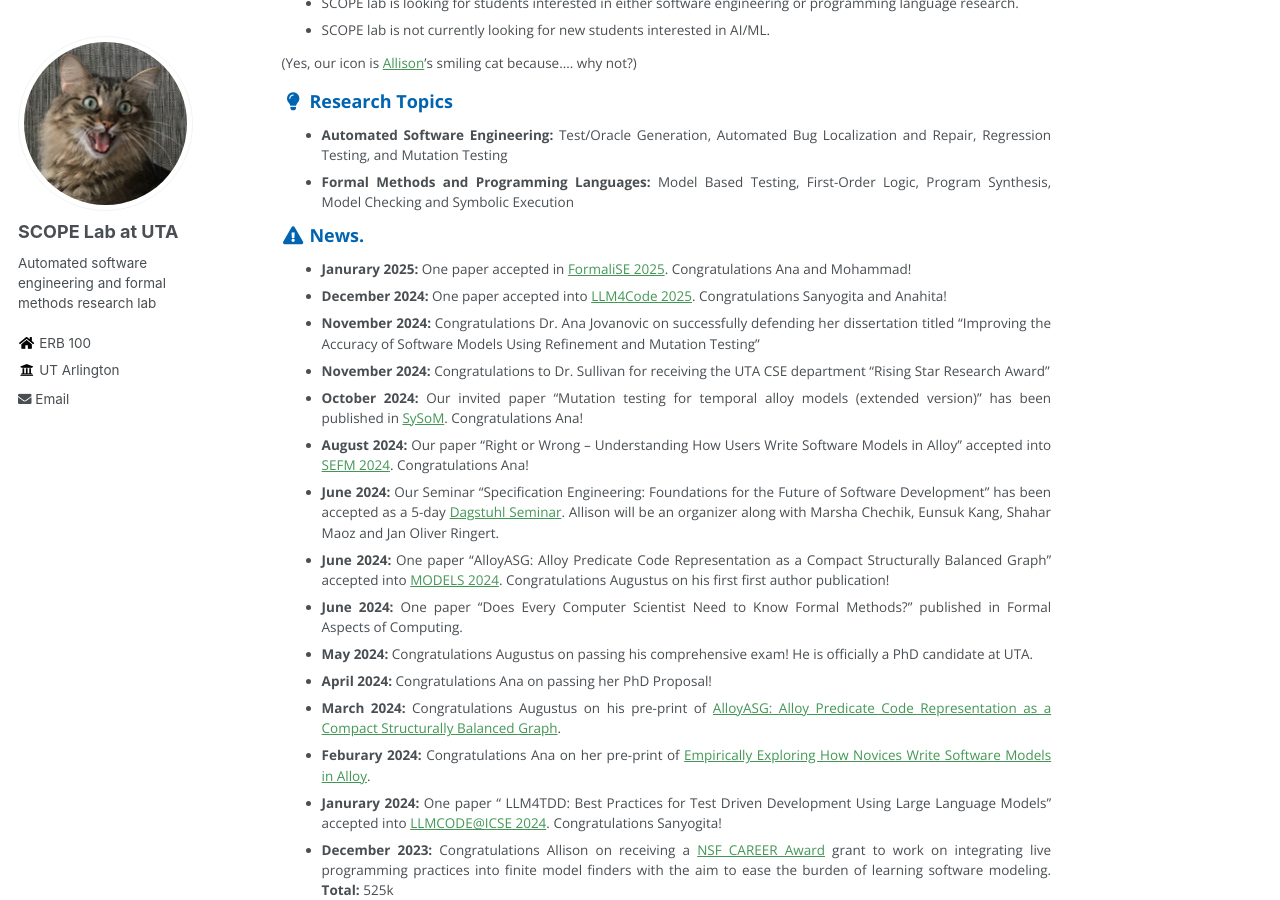
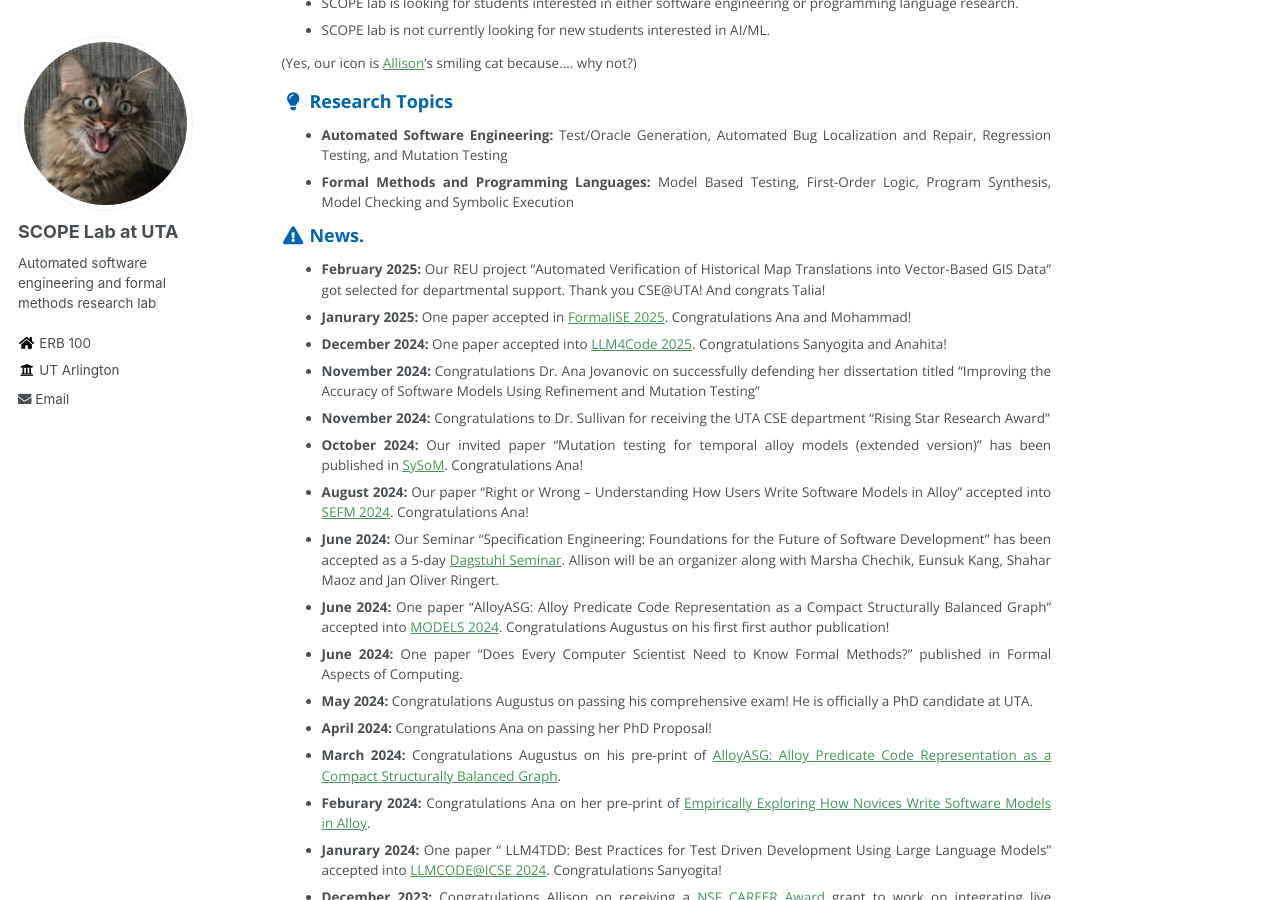
Before and after one commit to SCOPELabUTA/SCOPELabUTA.github.io, a Jekyll site: the page built from _pages/about.md, in a window 1280 px wide and 900 px high, scrolled down 413 px. Built offline with Jekyll 4.4.1, drawn with Linux system fonts in a browser that asks for light colours.

Commit message:
Update about.md

```diff
--- a/_pages/about.md
+++ b/_pages/about.md
@@ -29,6 +29,7 @@ Checking and Symbolic Execution
 
 ### <i class="fa fa-fw fa-exclamation-triangle" aria-hidden="true"></i> News.
 
+* **February 2025:** Our REU project "Automated Verification of Historical Map Translations into Vector-Based GIS Data" got selected for departmental support. Thank you CSE@UTA! And congrats Talia!
 * **Janurary 2025:** One paper accepted in [FormaliSE 2025](https://conf.researchr.org/home/Formalise-2025). Congratulations Ana and Mohammad!
 * **December 2024:** One paper accepted into [LLM4Code 2025](https://llm4code.github.io/). Congratulations Sanyogita and Anahita!
 * **November 2024:** Congratulations Dr. Ana Jovanovic on successfully defending her dissertation titled "Improving the Accuracy of Software Models Using Refinement and Mutation Testing"
```
